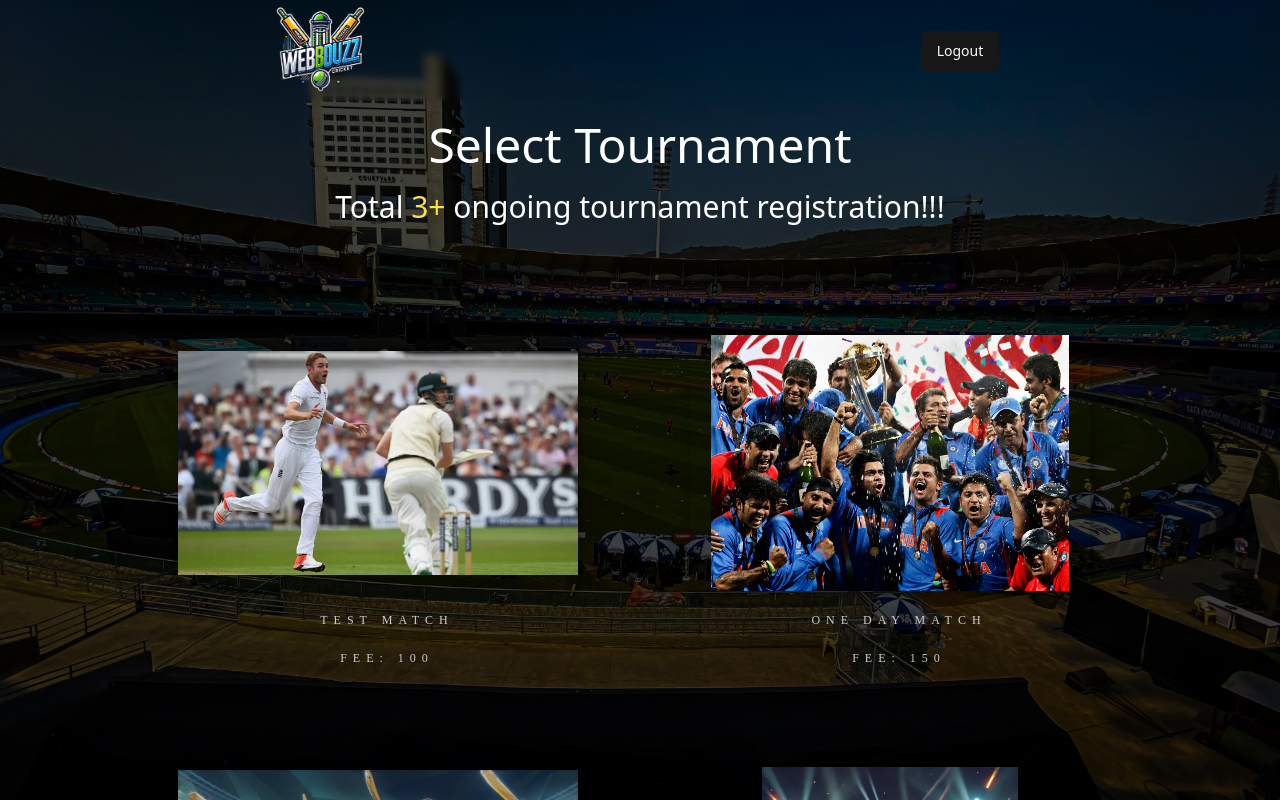
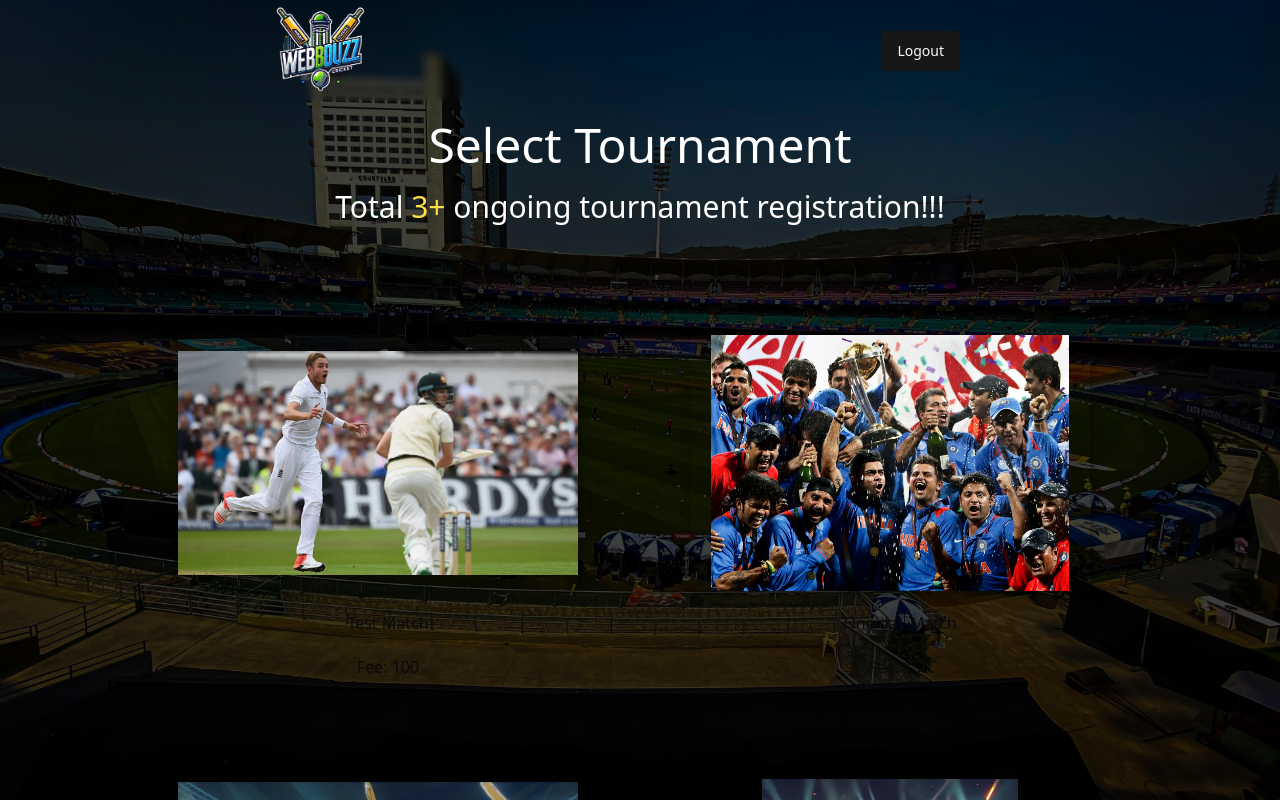
Before and after one commit to Shuffled720/Webbuzz-challenge, a Next.js app: page /dashboard in a window 1280 px wide. Shown: the top 800 px of the page. Built offline with nearby package versions, Linux system fonts and the light colour scheme.

Commit message:
animation added to dashboard page

```diff
--- a/src/app/dashboard/page.tsx
+++ b/src/app/dashboard/page.tsx
@@ -3,60 +3,88 @@
 import Cards from "@/components/HomePage/Cards";
 import { Button } from "@/components/ui/button";
 import Image from "next/image";
-// import Link from "next/link";
 import tournament from "@/data/tournament.json";
 import axios from "axios";
-import { useRouter } from 'next/navigation';
-
+import { useRouter } from "next/navigation";
+import { motion } from "framer-motion"; // Import motion from framer-motion
 
 export default function Home() {
     const router = useRouter();
     const tournamentdata = tournament.tournamentdata;
+
     const handleLogout = async () => {
         try {
             // Call the logout API
-            await axios.post('/api/userlogout');
+            await axios.post("/api/userlogout");
             // Redirect to login page after successful logout
-            router.push('/login');
+            router.push("/login");
         } catch (error) {
-            console.error('Logout failed', error);
+            console.error("Logout failed", error);
         }
     };
+
+    // Animation Variants
+    const navVariant = {
+        hidden: { opacity: 0, y: -50 },
+        visible: { opacity: 1, y: 0, transition: { duration: 0.8 } }
+    };
+
+    const cardVariant = {
+        hidden: { opacity: 0, scale: 0.8 },
+        visible: { opacity: 1, scale: 1, transition: { duration: 0.5, delay: 0.2 } }
+    };
+
+    const buttonVariant = {
+        hidden: { opacity: 0 },
+        visible: { opacity: 1, transition: { duration: 0.5, delay: 1 } }
+    };
+
     return (
         <>
-            <>
-                {/* <nav className="bg-green-900 rounded-b-lg grid grid-cols-2 justify-items-center"> */}
-                <nav className="backdrop-blur-sm rounded-b-lg grid grid-cols-2 justify-items-center">
+            <motion.nav
+                variants={navVariant}
+                initial="hidden"
+                animate="visible"
+                className="backdrop-blur-sm rounded-b-lg grid grid-cols-2 justify-items-center"
+            >
+                <div>
+                    <Image width={100} height={100} src="/Images/logo.png" alt="PULSE" />
+                </div>
+                <div className="grid grid-cols-2 flex items-center">
+                    <motion.div variants={buttonVariant} initial="hidden" animate="visible">
+                        <Button onClick={handleLogout}>Logout</Button>
+                    </motion.div>
+                </div>
+            </motion.nav>
 
-                    <div className="">
-                        <Image width={100} height={100} src="/Images/logo.png" alt="PULSE" />
-                    </div>
-                    <div className="grid gird-cols-2  flex items-center">
-                        {/* <Link href="/registration">
-                            <Button >Registration</Button>
-                        </Link>
-                        <Link href="/login">
-                            <Button className="w-full" >Login</Button>
-                        </Link> */}
-                        <Button onClick={handleLogout}>Logout</Button>
-                    </div>
-                    <div>
+            <motion.p
+                initial={{ opacity: 0, y: 50 }}
+                animate={{ opacity: 1, y: 0, transition: { duration: 0.8 } }}
+                className="text-center text-white text-5xl p-5"
+            >
+                Select Tournament
+            </motion.p>
+            <motion.p
+                initial={{ opacity: 0, y: 50 }}
+                animate={{ opacity: 1, y: 0, transition: { duration: 0.8, delay: 0.2 } }}
+                className="text-center text-white text-3xl"
+            >
+                Total <span className="text-yellow-300">3+</span> ongoing tournament registration!!!
+            </motion.p>
 
-                    </div>
-                </nav>
-                <p className="text-center	text-white text-5xl p-5">Select Tournament</p>
-                <p className="text-center	text-white text-3xl">Total <span className="text-yellow-300">3+</span> ongoing tournament registration!!!</p>
-                <ul className="demos">
-                    {tournamentdata.map((data, index) => {
-                        return (<>
-                            {data ? <><li key={index}><Cards data={data} /></li></> : <></>}
-                        </>)
-                    })}
-                </ul>
-
-
-            </>
-
+            <ul className="demos">
+                {tournamentdata.map((data, index) => (
+                    <motion.li
+                        key={index}
+                        variants={cardVariant}
+                        initial="hidden"
+                        animate="visible"
+                        whileHover={{ scale: 1.05 }}
+                    >
+                        {data && <Cards data={data} />}
+                    </motion.li>
+                ))}
+            </ul>
         </>
     );
 }
--- a/src/app/globals.css
+++ b/src/app/globals.css
@@ -125,17 +125,17 @@ body:before {
     box-shadow: 2px 2px 10px rgba(0, 0, 0, .4);
     transition: box-shadow .3s
 }
-.demos li:hover img {
+/* .demos li:hover img {
     box-shadow: 7px 7px 30px rgba(0, 0, 0, .8);
-}
-.demos li a {
+} */
+/* .demos li a {
     color: #ccc;
     font-family: Montserrat;
     font-size: 12px;
     text-transform: uppercase;
     text-decoration: none;
     letter-spacing: .5em;
-}
+} */
 .demos li p {
     margin-top: 20px;
     padding: 0 0 0 .5em;
```
